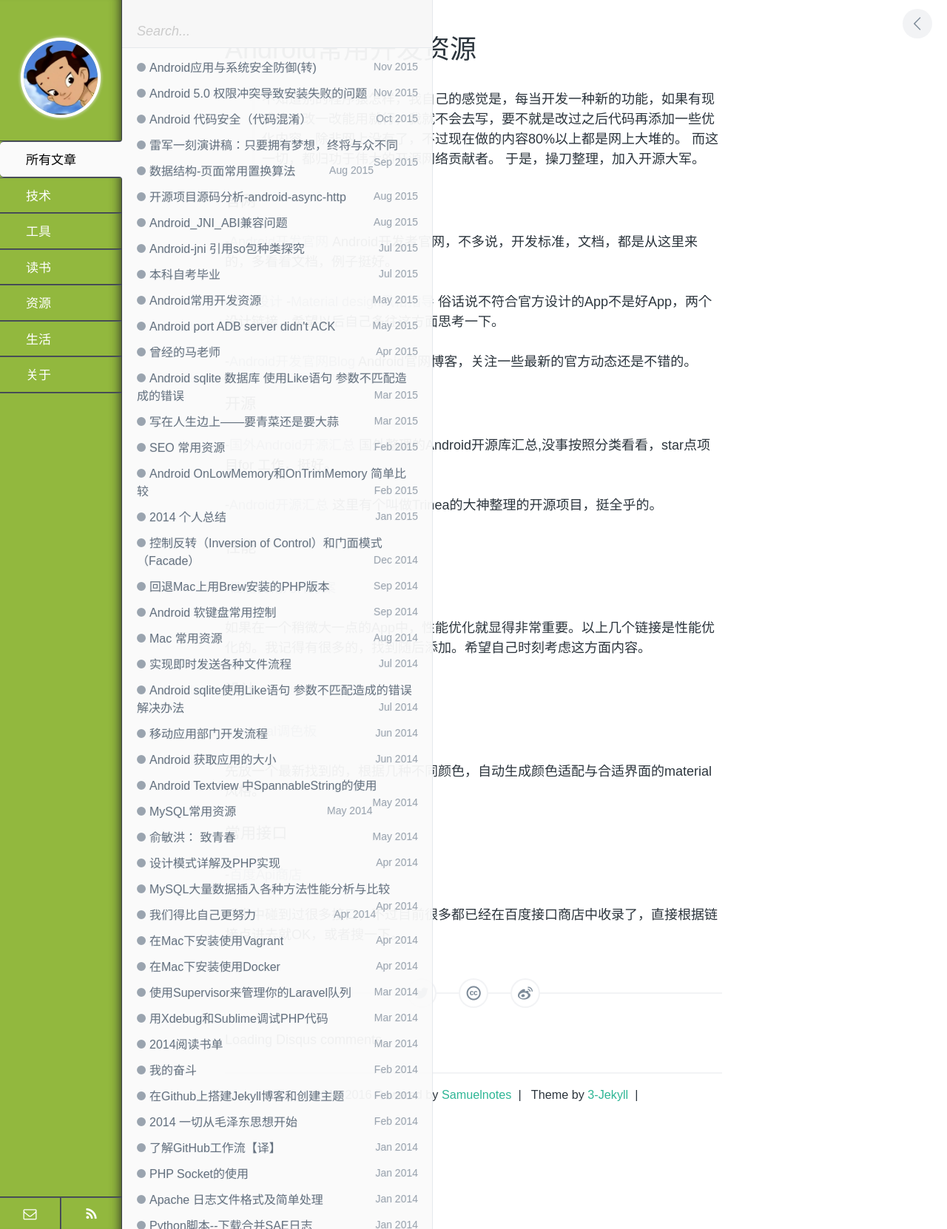
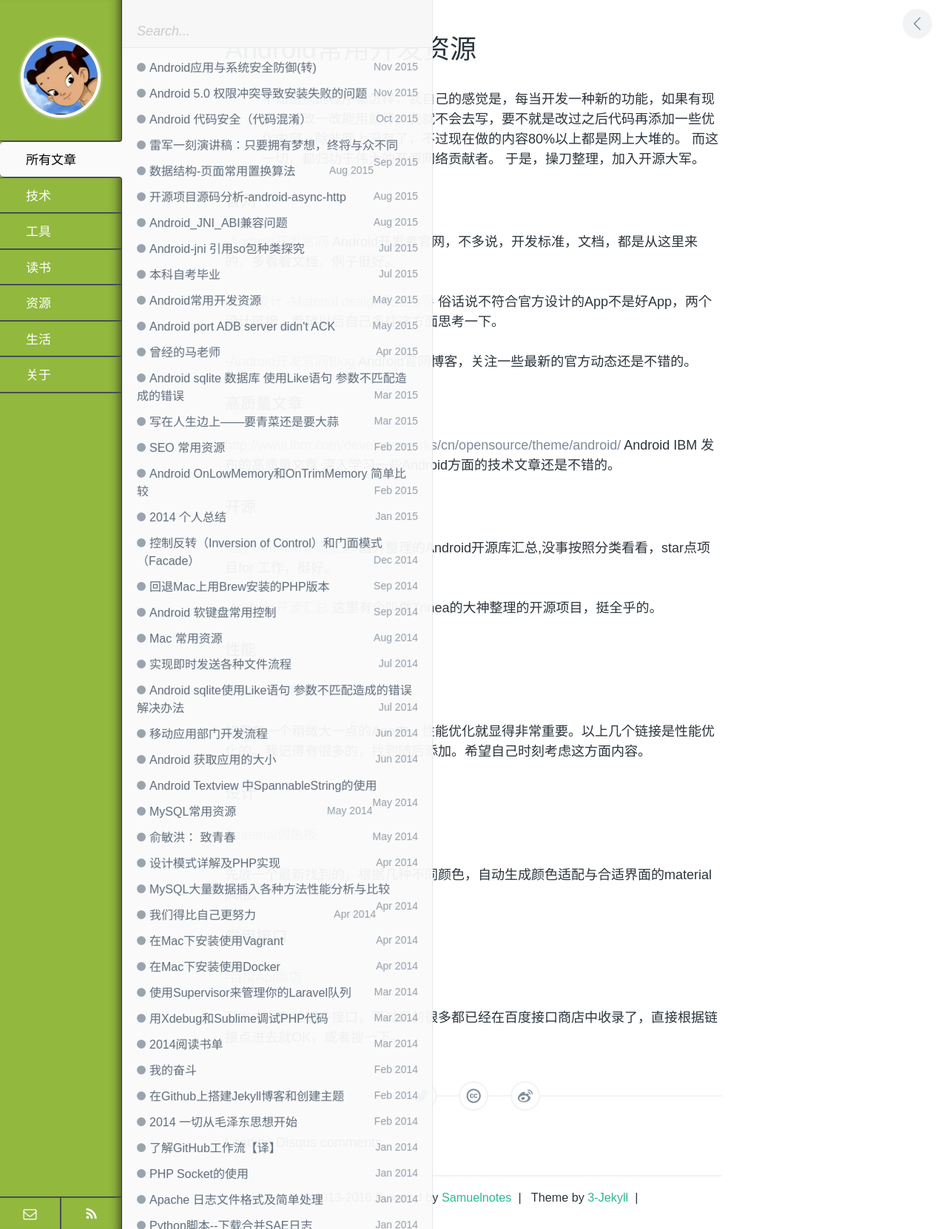
Before and after one commit to samuelhehe/samuelhehe.github.io, a Jekyll site: the page built from _posts/resource/2015-05-13-general-android-dev-resources.md, in a window 1280 px wide. Shown: the whole page at 74% size. Built offline with Jekyll 4.4.1, drawn with Linux system fonts in a browser that asks for light colours; comment, search, counter and statistics services are not loaded.

Commit message:
modify site

```diff
--- a/_posts/resource/2015-05-13-general-android-dev-resources.md
+++ b/_posts/resource/2015-05-13-general-android-dev-resources.md
@@ -19,6 +19,10 @@ Android开发者官网，不多说，开发标准，文档，都是从这里来
 
 -<a href="http://android-developers.blogspot.com/">Android开发官网Blog</a>
 Android官网博客，关注一些最新的官方动态还是不错的。
+
+### 高质量文章
+[http://www.ibm.com/developerworks/cn/opensource/theme/android/](http://www.ibm.com/developerworks/cn/opensource/theme/android/)
+Android IBM 发布的高质量文章 深入学习一些Android方面的技术文章还是不错的。
 
 ### 开源
 -<a href="http://android-arsenal.com/">国外Android开源汇总</a>
```
